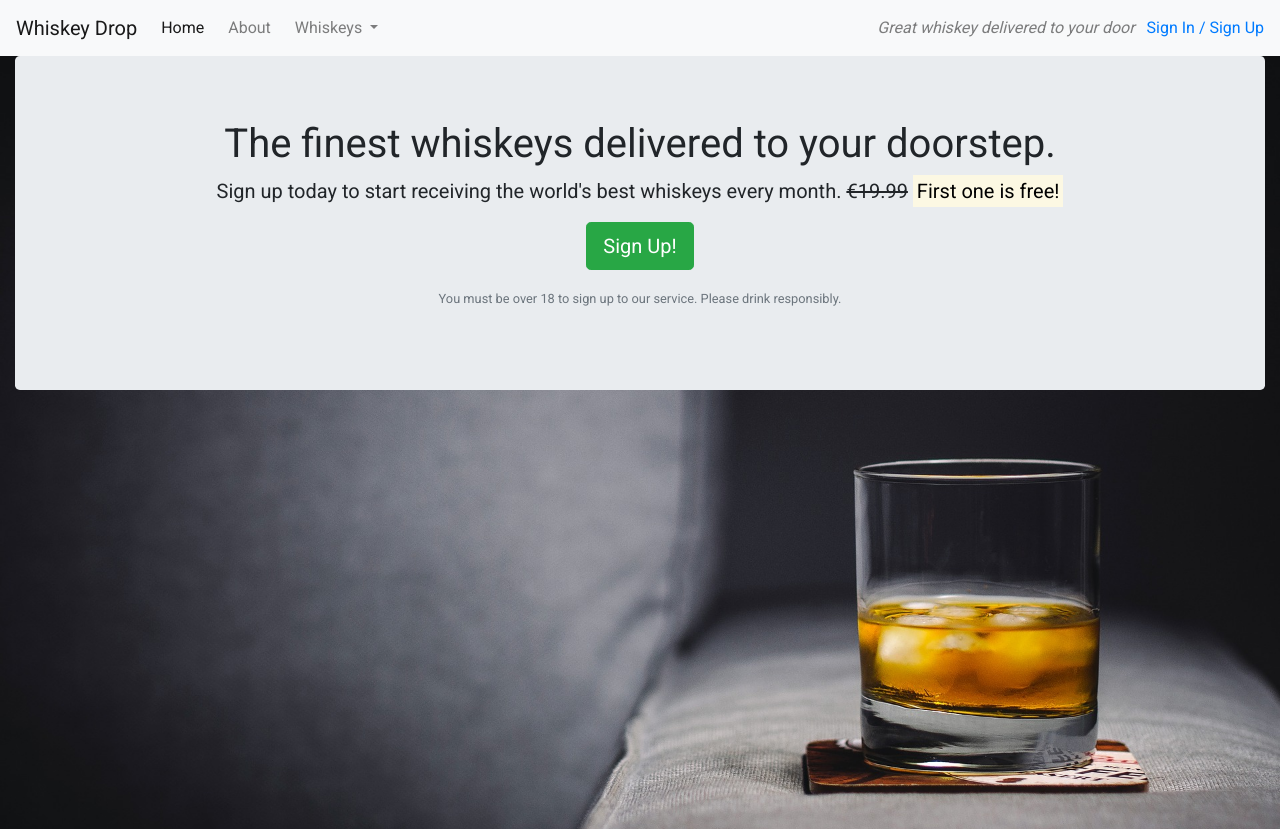
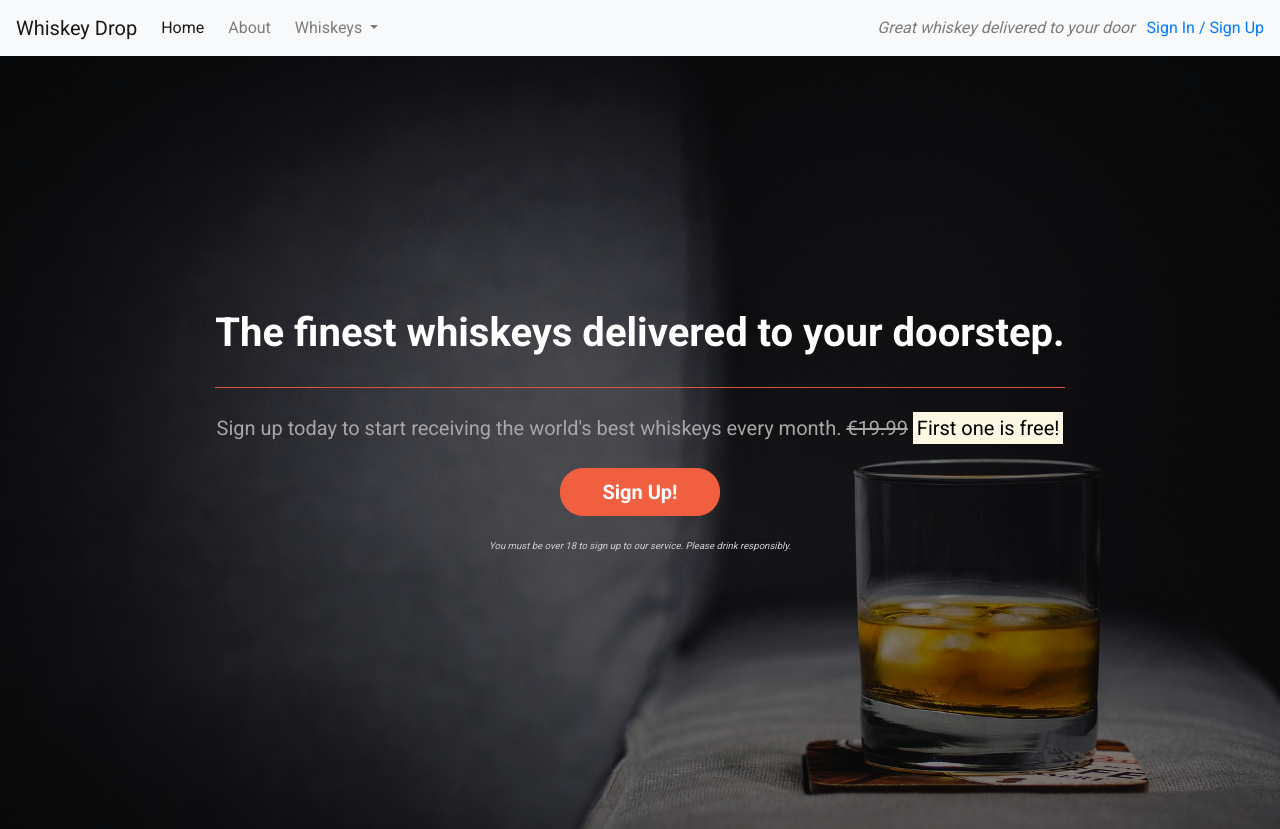
Before and after one commit to Ale-DP/bootstrap, a plain HTML site: page index.html in a window 1280 px wide. Shown: the top 829 px of the page. Drawn offline with nearby package versions, Linux system fonts and the light colour scheme.

Commit message:
Add some classes and relative style for buttons, jumbotron and block dividers

```diff
--- a/css/style.css
+++ b/css/style.css
@@ -11,8 +11,82 @@ body {
     -moz-background-size: cover;
     -o-background-size: cover;
     background-size: cover;
+
+    display: flex;
+    align-items: center;
+    justify-content: center;
+
+    position: relative;
 }
 
+.opaque-overlay {
+    position: absolute;
+    top: 0;
+    left: 0;
+    height: 100%;
+    width: 100%;
+    background-color: rgba(0,0,0,0.5);
+}
 .quotes-container {}
 
 .features-container {}
+
+/* Block dividers */
+
+.block-dividers {
+    width: 75px;
+    height: 5px;
+    border: 0;
+}
+
+.block-divider--orange {
+    background-color: #f05f40;
+}
+
+.block-divider--short {
+    width: 35px;
+}
+/* Jumbotron */
+
+.jumbotron {
+    background-color: transparent;
+}
+
+.jumbotron-header {
+    color: white;
+    font-weight: bold;
+    margin-bottom: 30px;
+}
+
+.jumbotron .lead {
+    margin: 25px 0;
+    color: #a7a7a7;
+}
+
+.jumbotron small {
+    font-size: 60%;
+    font-style: italic;
+    color: #d0d0d0;
+}
+
+/* Buttons */
+
+.btn--cta {
+    font-weight: bold;
+    border-radius: 23px;
+    width: 160px;
+}
+
+.btn--red {
+    color: white;
+    background-color: #f05f40;
+    border-color: #f05f40;
+}
+
+.btn--red:hover
+.btn--red:active
+.btn--red:focus
+.btn--red:active:focus {
+    background-color: #df4929;
+    border-color: #df4929;
+}
--- a/index.html
+++ b/index.html
@@ -56,15 +56,17 @@
         </div> -->
         <div class="container-fluid callout-container">
         <!-- Callout -->
+         <div class="opaque-overlay">&nbsp;</div>
         <div class="row">
             <div class="col-12">
                 <section class="callout jumbotron text-center">
-                    <h1>The finest whiskeys delivered to your doorstep.</h1>
+                    <h1 class="jumbotron-header">The finest whiskeys delivered to your doorstep.</h1>
+                    <hr class="block-divider block-divider--orange">
                     <p class="lead">Sign up today to start receiving the world's best whiskeys every month.
                         <s class="d-none d-sm-inline">€19.99</s>
                         <span class="d-inline d-sm-none"><br></span>
                         <strong><mark>First one is free!</mark></strong></p>
-                    <p><button class="btn btn-lg btn-success" data-toggle="modal" data-target="#signUpModal">Sign Up!</button></p>
+                    <button class="btn btn-lg btn--cta btn--red" data-toggle="modal" data-target="#signUpModal">Sign Up!</button></p>
                     <p class="text-muted"><small>You must be over 18 to sign up to our service. Please drink responsibly.</small></p>
                 </section>
             </div>
```
